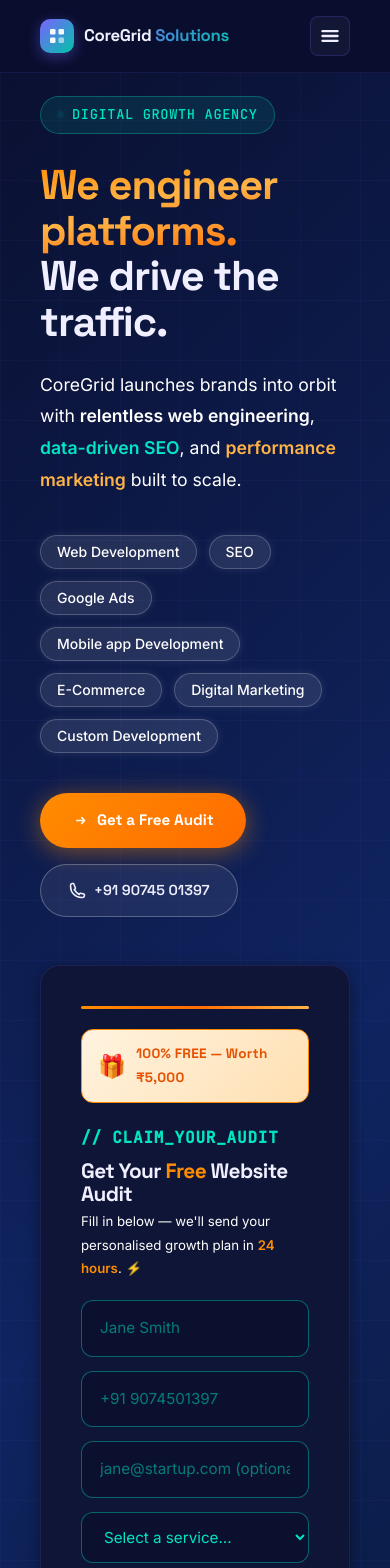
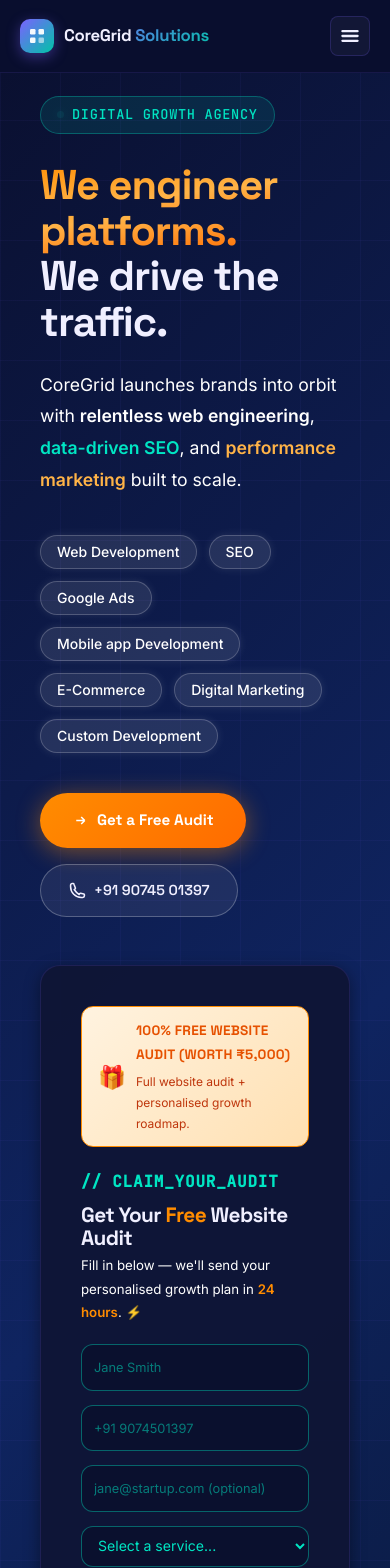
Before and after one commit to Ajin216/CoreGrid-Solutions, an Angular app: page / in a window 390 px wide. Shown: the top 1568 px of the page. Built offline with nearby package versions, Linux system fonts and the light colour scheme.

Commit message:
new updates2

```diff
--- a/src/app/pages/home/home.component.html
+++ b/src/app/pages/home/home.component.html
@@ -138,9 +138,6 @@
         <div id="hero-audit-form" class="ag-card" [class.form-shake]="formHighlighted"
           style="position:relative;z-index:1;padding:40px;border:1px solid rgba(255,140,0,0.15);">
           <!-- Orange accent bar -->
-          <div
-            style="height:3px;background:linear-gradient(90deg,#FF8C00,#FF6B00,#FFB347);border-radius:2px;margin-bottom:20px;">
-          </div>
 
           <!-- FREE credit highlight banner -->
           <div
@@ -148,12 +145,13 @@
             <span style="font-size:1.4rem;">🎁</span>
             <div>
               <div
-                style="font-family:'Space Grotesk',sans-serif;font-weight:700;color:#E65100;font-size:0.85rem;letter-spacing:0.02em;">
-                <!-- 100% FREE Website Audit</div> -->
-                100% FREE — Worth ₹5,000
+                style="font-family:'Space Grotesk', sans-serif; font-weight:700; color:#E65100; font-size:0.85rem; letter-spacing:0.02em;">
+                100% FREE WEBSITE AUDIT (WORTH ₹5,000)
               </div>
-              <!-- <div style="font-size:0.75rem;color:#BF360C;margin-top:1px;">Full website audit + personalised growth
-                roadmap, no card needed.</div> -->
+
+              <div style="font-size:0.75rem; color:#BF360C; margin-top:4px;">
+                Full website audit + personalised growth roadmap.
+              </div>
             </div>
           </div>
 
@@ -235,8 +233,7 @@
               placeholder="Tell us about your business (optional)">
   </textarea>
 
-            <button type="button" (click)="sendToWhatsApp()"
-              [disabled]="!formData.name || !formData.phone"
+            <button type="button" (click)="sendToWhatsApp()" [disabled]="!formData.name || !formData.phone"
               [style.opacity]="(formData.name && formData.phone) ? 1 : 0.5"
               [style.cursor]="(formData.name && formData.phone) ? 'pointer' : 'not-allowed'"
               [style.pointerEvents]="(formData.name && formData.phone) ? 'auto' : 'none'"
--- a/src/app/pages/services/services.component.css
+++ b/src/app/pages/services/services.component.css
@@ -167,6 +167,7 @@
   transition: all 0.3s cubic-bezier(0.25, 0.8, 0.25, 1);
   box-shadow: 0 2px 10px rgba(0, 229, 195, 0.05);
   width: fit-content;
+  align-self: center !important;
   position: relative;
   z-index: 1;
 }
--- a/src/app/shared/components/footer/footer.component.html
+++ b/src/app/shared/components/footer/footer.component.html
@@ -108,8 +108,8 @@
 
     <!-- Bottom bar -->
     <div
-      style="border-top:1px solid var(--ag-border);padding-top:24px;display:flex;justify-content:space-between;align-items:center;flex-wrap:wrap;gap:12px;">
-      <p style="color:#8B93BE;font-size:0.8rem;margin:0;">&copy; 2026 CoreGrid Solutions. All rights reserved.</p>
+      style="border-top:1px solid var(--ag-border);padding-top:24px;display:flex;justify-content:center;align-items:center;text-align:center;">
+      <p style="color:#8B93BE;font-size:0.8rem;margin:0;width:100%;text-align:center;">&copy; 2026 CoreGrid Solutions. All rights reserved.</p>
 
     </div>
   </div>
--- a/src/styles.css
+++ b/src/styles.css
@@ -1028,4 +1028,35 @@
     padding: 12px 24px !important;
     font-size: 0.95rem !important;
   }
+
+  /* 9. Prevent pricing cards scale and overlapping context issues on mobile stack */
+  .scale-\[1\.03\] {
+    transform: none !important;
+  }
+
+  /* 10. Add vertical spacing to pricing grids on mobile stack to accommodate badges */
+  .grid:has(> .scale-\[1\.03\]) {
+    row-gap: 44px !important;
+  }
+
+  /* 11. Reduce navbar container padding on mobile to push hamburger menu closer to the right edge */
+  .ag-navbar > div {
+    padding: 0 20px !important;
+  }
+
+  /* 12. Fix form inputs and placeholders to prevent text clipping on mobile */
+  input,
+  textarea,
+  select {
+    padding: 10px 12px !important;
+    font-size: 0.88rem !important;
+  }
+
+  input::placeholder,
+  textarea::placeholder {
+    font-size: 0.8rem !important;
+    text-overflow: ellipsis !important;
+    white-space: nowrap !important;
+    overflow: hidden !important;
+  }
 }
```
